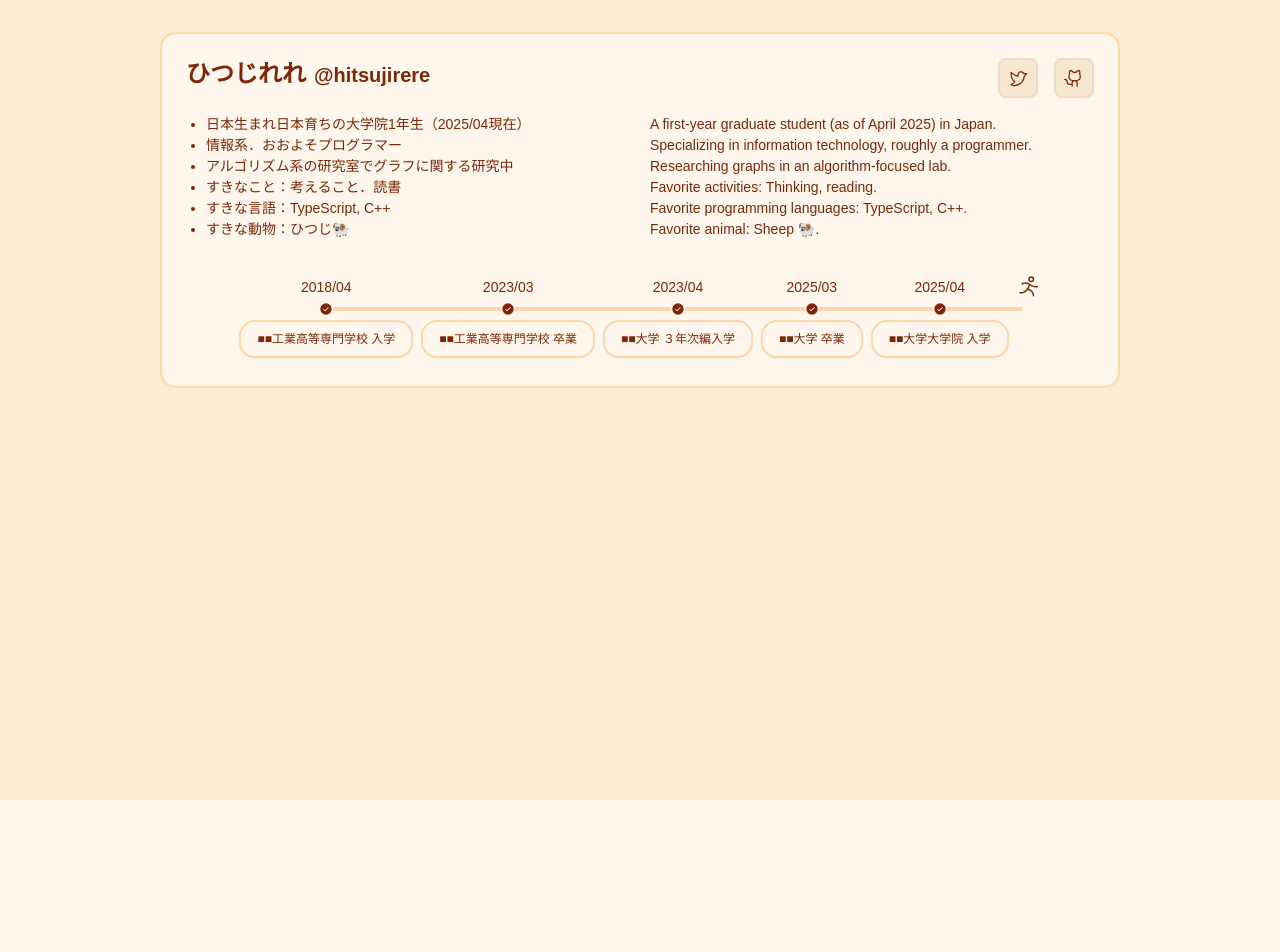
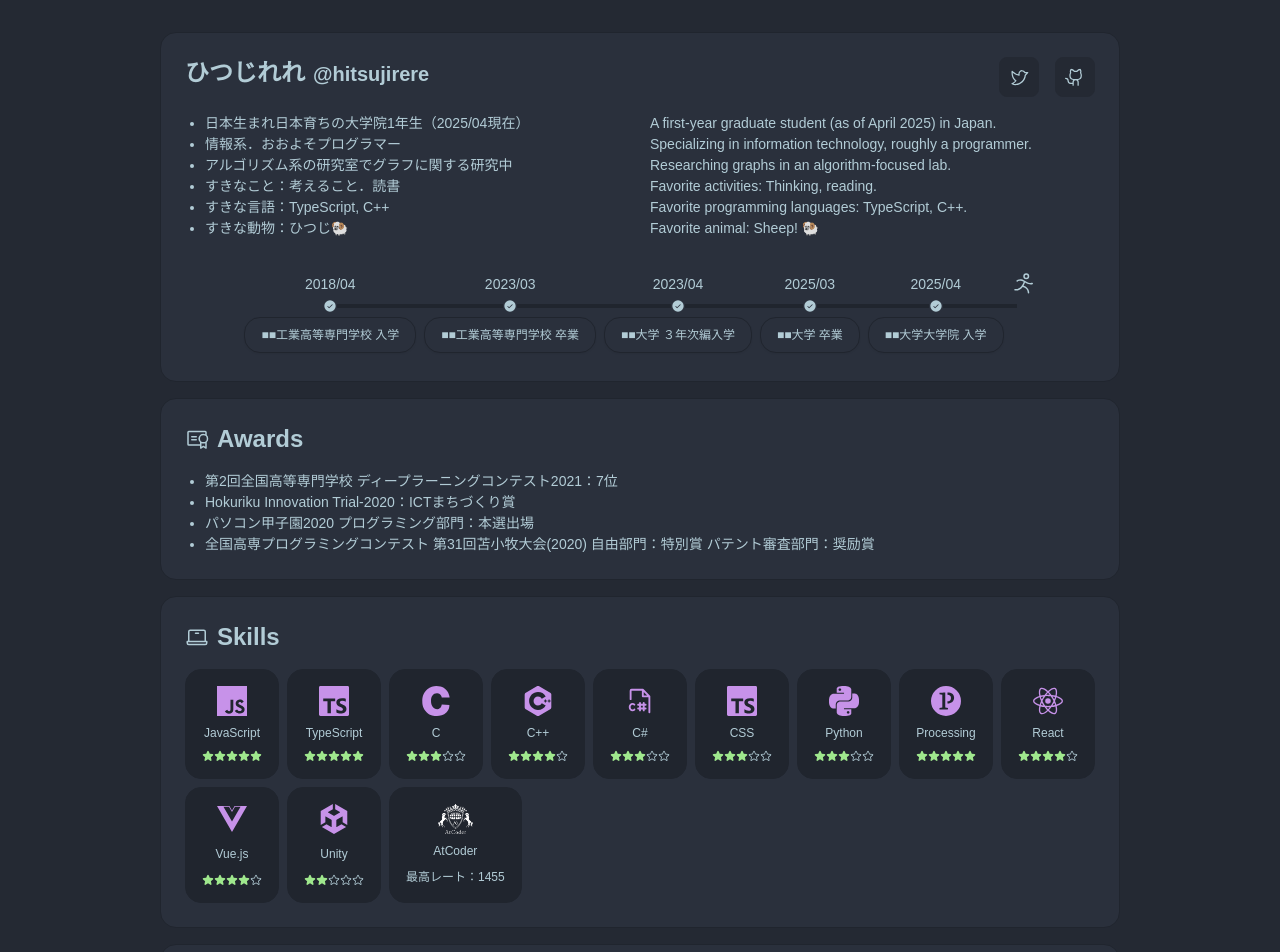
Before and after one commit to HitsujiRere/webpage, a Next.js app: page / in a window 1280 px wide. Shown: the top 952 px of the page. Before the commit the page ends 800 px from the top, so only its background shows below. Built offline with nearby package versions, Linux system fonts and the light colour scheme; a web font is replaced by a local one.

Commit message:
Awards, Skills, Jobsを追加

```diff
--- a/src/app/_components/About.tsx
+++ b/src/app/_components/About.tsx
@@ -55,7 +55,7 @@ export const About = () => {
               "すきな言語：TypeScript, C++",
               "Favorite programming languages: TypeScript, C++.",
             ],
-            ["すきな動物：ひつじ🐏", "Favorite animal: Sheep 🐏."],
+            ["すきな動物：ひつじ🐏", "Favorite animal: Sheep! 🐏"],
           ]}
           gridClassName="@4xl:grid-cols-2"
         />
--- /dev/null
+++ b/src/app/_components/Awards.tsx
@@ -0,0 +1,24 @@
+import { PiCertificate } from "react-icons/pi";
+
+export const Awards = () => {
+  return (
+    <div className="card card-border border-base-300 bg-base-100">
+      <div className="card-body @container gap-4">
+        <h2 className="flex items-center gap-2">
+          <PiCertificate className="text-2xl" />
+          <span className="font-bold text-2xl">Awards</span>
+        </h2>
+
+        <ul className="list-disc pl-5">
+          <li>第2回全国高等専門学校 ディープラーニングコンテスト2021：7位</li>
+          <li>Hokuriku Innovation Trial-2020：ICTまちづくり賞</li>
+          <li>パソコン甲子園2020 プログラミング部門：本選出場</li>
+          <li>
+            全国高専プログラミングコンテスト 第31回苫小牧大会(2020)
+            自由部門：特別賞 パテント審査部門：奨励賞
+          </li>
+        </ul>
+      </div>
+    </div>
+  );
+};
--- /dev/null
+++ b/src/app/_components/Jobs.tsx
@@ -0,0 +1,22 @@
+import { PiBuildingOffice } from "react-icons/pi";
+
+export const Jobs = () => {
+  return (
+    <div className="card card-border border-base-300 bg-base-100">
+      <div className="card-body @container gap-4">
+        <h2 className="flex items-center gap-2">
+          <PiBuildingOffice className="text-2xl" />
+          <span className="font-bold text-2xl">Jobs</span>
+        </h2>
+
+        <ul className="list-disc pl-5">
+          <li>
+            株式会社エニーアップ：2022/06 ~ 2023/03
+            <br />
+            主にVue.jsを用いたフロントエンドを担当
+          </li>
+        </ul>
+      </div>
+    </div>
+  );
+};
--- /dev/null
+++ b/src/app/_components/Skills.tsx
@@ -0,0 +1,93 @@
+import Image from "next/image";
+import { PiFileCSharp, PiLaptop } from "react-icons/pi";
+import {
+  SiC,
+  SiCplusplus,
+  SiJavascript,
+  SiProcessingfoundation,
+  SiPython,
+  SiReact,
+  SiTypescript,
+  SiUnity,
+  SiVuedotjs,
+} from "react-icons/si";
+import { SkillCard } from "~/components/SkillCard";
+import atcoderLogo from "~/public/logos/atcoder.png";
+
+export const Skills = () => {
+  return (
+    <div className="card card-border border-base-300 bg-base-100">
+      <div className="card-body @container gap-4">
+        <h2 className="flex items-center gap-2">
+          <PiLaptop className="text-2xl" />
+          <span className="font-bold text-2xl">Skills</span>
+        </h2>
+
+        <div className="flex flex-wrap gap-2">
+          <SkillCard
+            name="JavaScript"
+            stars={5}
+            icon={<SiJavascript className="fill-accent text-3xl" />}
+          />
+          <SkillCard
+            name="TypeScript"
+            stars={5}
+            icon={<SiTypescript className="fill-accent text-3xl" />}
+          />
+          <SkillCard
+            name="C"
+            stars={3}
+            icon={<SiC className="fill-accent text-3xl" />}
+          />
+          <SkillCard
+            name="C++"
+            stars={4}
+            icon={<SiCplusplus className="fill-accent text-3xl" />}
+          />
+          <SkillCard
+            name="C#"
+            stars={3}
+            icon={<PiFileCSharp className="fill-accent text-3xl" />}
+          />
+          <SkillCard
+            name="CSS"
+            stars={3}
+            icon={<SiTypescript className="fill-accent text-3xl" />}
+          />
+          <SkillCard
+            name="Python"
+            stars={3}
+            icon={<SiPython className="fill-accent text-3xl" />}
+          />
+          <SkillCard
+            name="Processing"
+            stars={5}
+            icon={<SiProcessingfoundation className="fill-accent text-3xl" />}
+          />
+          <SkillCard
+            name="React"
+            stars={4}
+            icon={<SiReact className="fill-accent text-3xl" />}
+          />
+          <SkillCard
+            name="Vue.js"
+            stars={4}
+            icon={<SiVuedotjs className="fill-accent text-3xl" />}
+          />
+          <SkillCard
+            name="Unity"
+            stars={2}
+            icon={<SiUnity className="fill-accent text-3xl" />}
+          />
+          <SkillCard
+            name="AtCoder"
+            icon={<Image src={atcoderLogo} alt="AtCoder" height={30} />}
+            href="https://atcoder.jp/users/Deji"
+          >
+            <span>最高レート：1455</span>
+          </SkillCard>
+        </div>
+      </div>
+    </div>
+  );
+};
--- a/src/app/globals.css
+++ b/src/app/globals.css
@@ -1,5 +1,5 @@
 @import "tailwindcss";
 @plugin "daisyui" {
   /* biome-ignore lint/correctness/noUnknownProperty: daisyui use property themes */
-  themes: caramellatte --default;
+  themes: dim --default;
 }
--- a/src/app/page.tsx
+++ b/src/app/page.tsx
@@ -1,9 +1,18 @@
 import { About } from "./_components/About";
+import { Awards } from "./_components/Awards";
+import { Jobs } from "./_components/Jobs";
+import { Skills } from "./_components/Skills";
 
 export default function Home() {
   return (
-    <main className="mx-auto grid max-w-5xl p-4 lg:p-8">
+    <main className="mx-auto grid max-w-5xl gap-4 p-4 lg:p-8">
       <About />
+
+      <Awards />
+
+      <Skills />
+
+      <Jobs />
     </main>
   );
 }
--- /dev/null
+++ b/src/components/SkillCard/components/SkillCardBody.tsx
@@ -0,0 +1,26 @@
+import type { ReactNode } from "react";
+import { Stars } from "./Stars";
+
+export type SkillCardBodyProps = {
+  name: string | ReactNode;
+  stars?: number;
+  icon?: ReactNode;
+  href?: string;
+  children?: ReactNode;
+};
+
+export const SkillCardBody = ({
+  name,
+  stars,
+  icon,
+  children,
+}: SkillCardBodyProps) => {
+  return (
+    <div className="card-body items-center justify-between gap-2">
+      {icon}
+      {typeof name === "string" ? <span>{name}</span> : name}
+      {stars !== undefined && <Stars stars={stars} />}
+      {children}
+    </div>
+  );
+};
--- /dev/null
+++ b/src/components/SkillCard/components/Stars.tsx
@@ -0,0 +1,15 @@
+import { PiStar, PiStarFill } from "react-icons/pi";
+
+export const Stars = ({ stars }: { stars: number }) => {
+  return (
+    <div className="flex justify-center">
+      {[1, 2, 3, 4, 5].map((star) =>
+        star <= stars ? (
+          <PiStarFill key={star} className="fill-primary" />
+        ) : (
+          <PiStar key={star} className="fill-base-content" />
+        ),
+      )}
+    </div>
+  );
+};
--- /dev/null
+++ b/src/components/SkillCard/index.tsx
@@ -0,0 +1,32 @@
+import classNames from "classnames";
+import {
+  SkillCardBody,
+  type SkillCardBodyProps,
+} from "./components/SkillCardBody";
+
+export type SkillCardProps = SkillCardBodyProps & {
+  href?: string;
+};
+
+export const SkillCard = ({ href, ...props }: SkillCardProps) => {
+  const baseClassName = "card card-border card-sm border-base-300 bg-base-300";
+
+  if (href !== undefined) {
+    return (
+      <a href={href} target="_blank" rel="noreferrer">
+        <button
+          type="button"
+          className={classNames(baseClassName, "link no-underline")}
+        >
+          <SkillCardBody {...props} />
+        </button>
+      </a>
+    );
+  }
+
+  return (
+    <div className={baseClassName}>
+      <SkillCardBody {...props} />
+    </div>
+  );
+};
--- a/src/components/Timeline/index.tsx
+++ b/src/components/Timeline/index.tsx
@@ -1,4 +1,3 @@
-import React from "react";
 import { PiCheckCircleFill, PiCircle, PiPersonSimpleRun } from "react-icons/pi";
 
 export type Event = {
@@ -11,7 +10,7 @@ export type TimelineProps = {
   events: Event[];
 };
 
-export const Timeline = React.memo(({ events }: TimelineProps) => {
+export const Timeline = ({ events }: TimelineProps) => {
   return (
     <ul className="timeline @max-4xl:timeline-vertical justify-center @max-4xl:[--timeline-col-start:4rem]">
       {events.map((event, index) => (
@@ -40,4 +39,4 @@ export const Timeline = React.memo(({ events }: TimelineProps) => {
       </li>
     </ul>
   );
-});
+};
--- a/tsconfig.json
+++ b/tsconfig.json
@@ -19,7 +19,8 @@
       }
     ],
     "paths": {
-      "~/*": ["./src/*"]
+      "~/*": ["./src/*"],
+      "~/public/*": ["./public/*"]
     }
   },
   "include": [
```
Also changed, not shown: public/logos/atcoder.png (added).
